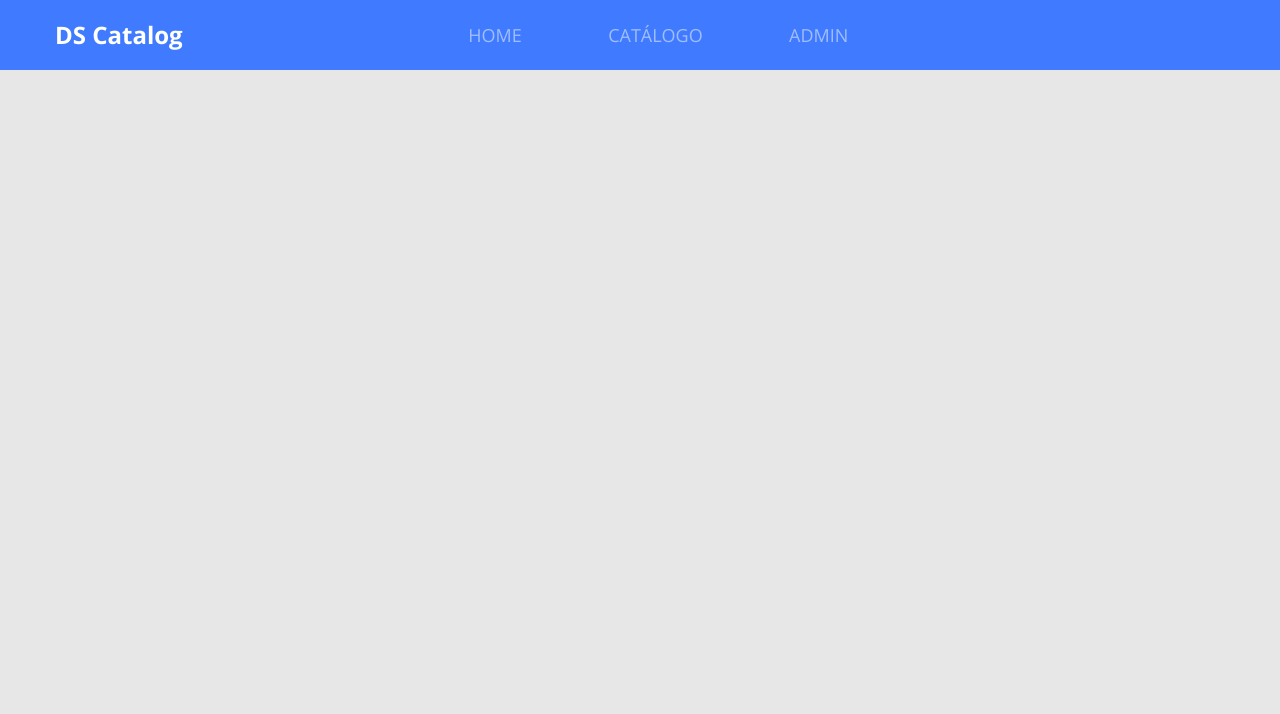
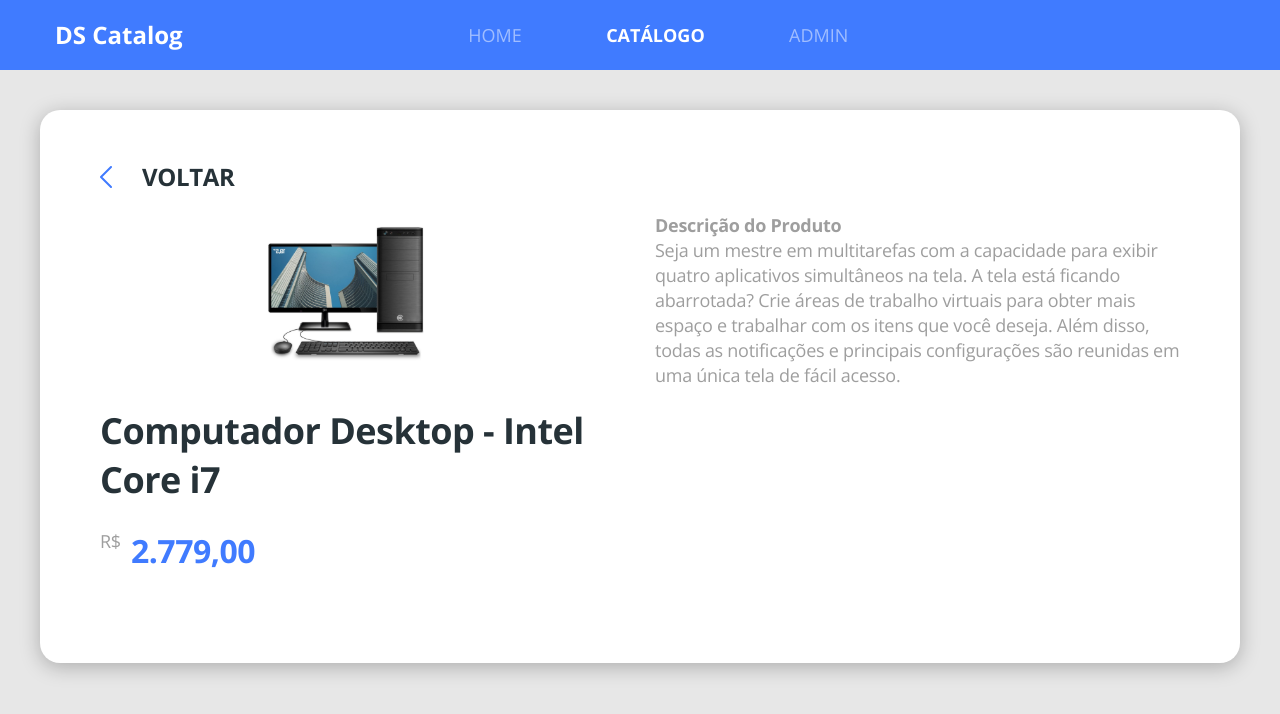
Before and after one commit to marcosemilson/catalog-bootcamp-ds, a React (Create React App) app in the folder front-web/: page /products/1 in a window 1280 px wide. Shown: the top 714 px of the page. Built offline with nearby package versions, Linux system fonts and the light colour scheme.

Commit message:
Add Product Details

```diff
--- a/front-web/src/Routes.tsx
+++ b/front-web/src/Routes.tsx
@@ -3,6 +3,7 @@
 import Navbar from './core/components/navbar';
 import Admin from './pages/admin';
 import Catalog from './pages/calalog';
+import ProductDetails from './pages/calalog/Components/ProductDetails';
 import Home from './pages/home';
 
 function Routes(){
@@ -13,8 +14,11 @@
                 <Route path="/" exact >
                     <Home />
                 </Route>
-                <Route path="/catalog" >
+                <Route path="/products" exact>
                     <Catalog />
+                </Route>
+                <Route path="/products/:productId" >
+                    <ProductDetails />
                 </Route>
                 <Route path="/admin" >
                     <Admin />
--- a/front-web/src/core/components/ButtonIcon/styles.scss
+++ b/front-web/src/core/components/ButtonIcon/styles.scss
@@ -13,4 +13,5 @@
     display: flex;
     align-items: center;
     justify-content: center;
+    color: #FFF;
 }
--- /dev/null
+++ b/front-web/src/core/components/ProductPrice/index.tsx
@@ -0,0 +1,17 @@
+import React  from 'react';
+import './styles.scss';
+
+type Props = {
+    price: string;
+}
+
+function ProductPrice({price}: Props){
+    return(
+        <div className="product-price-container">
+            <span className="product-currency">R$</span>
+            <h3 className="product-price">{price}</h3>
+        </div>
+    );
+};
+
+export default ProductPrice;
--- /dev/null
+++ b/front-web/src/core/components/ProductPrice/styles.scss
@@ -0,0 +1,20 @@
+
+.product-price-container{
+    margin-top: 25px;
+    display: flex;
+}
+
+.product-currency{
+    font-size: 18px;
+    line-height: 25px;
+    letter-spacing: -0.015em;
+    color: #9E9E9E;
+}
+
+.product-price{
+    font-size: 32px;
+    line-height: 44px;
+    letter-spacing: -0.015em;
+    color: #407BFF;
+    margin-left: 10px;
+}
--- a/front-web/src/core/components/navbar/index.tsx
+++ b/front-web/src/core/components/navbar/index.tsx
@@ -18,7 +18,7 @@
                         </NavLink>
                     </li>
                     <li>
-                        <NavLink to="/catalog" activeClassName="active">
+                        <NavLink to="/products" activeClassName="active">
                             CATÁLOGO
                         </NavLink>
                     </li>
--- a/front-web/src/pages/calalog/Components/ProductCard/index.tsx
+++ b/front-web/src/pages/calalog/Components/ProductCard/index.tsx
@@ -1,6 +1,7 @@
 import React from 'react';
 import './styles.scss';
 import {ReactComponent as ProductImage} from '../../../../core/assets/Images/product.svg';
+import ProductPrice from '../../../../core/components/ProductPrice';
 
 function ProductCard(){
     return(
@@ -10,10 +11,7 @@
                 <h6 className="product-name">
                     Computador Desktop - Intel Core i7
                 </h6>
-                <div className="product-price-container">
-                    <span className="product-currency">R$</span>
-                    <h3 className="product-price">2.779,00</h3>
-                </div>
+                <ProductPrice price = "2.779,00" />
             </div>
         </div>
 
--- a/front-web/src/pages/calalog/Components/ProductCard/styles.scss
+++ b/front-web/src/pages/calalog/Components/ProductCard/styles.scss
@@ -14,25 +14,6 @@
     font-size: 18px;
     line-height: 25px;
     letter-spacing: -0.015em;
+    color: #263238;
 
 }
-
-.product-price-container{
-    margin-top: 25px;
-    display: flex;
-}
-
-.product-currency{
-    font-size: 18px;
-    line-height: 25px;
-    letter-spacing: -0.015em;
-    color: #9E9E9E;
-}
-
-.product-price{
-    font-size: 32px;
-    line-height: 44px;
-    letter-spacing: -0.015em;
-    color: #407BFF;
-    margin-left: 10px;
-}
--- /dev/null
+++ b/front-web/src/pages/calalog/Components/ProductDetails/index.tsx
@@ -0,0 +1,46 @@
+import React from 'react';
+import { Link, useParams } from 'react-router-dom';
+import './styles.scss';
+import {ReactComponent as ArrowIcon} from '../../../../core/assets/Images/arrow.svg'
+import {ReactComponent as ProductImage} from '../../../../core/assets/Images/product.svg'
+import ProductPrice from '../../../../core/components/ProductPrice';
+
+type ParamsType={
+    productId: string;
+}
+function ProductDetails(){
+    const {productId} = useParams<ParamsType>();
+
+    console.log(productId);
+    return(
+        <div className = "product-details-container">
+            <div className = "card-base border-radius-20 product-datails">
+                <Link to = "/products" className="product-details-goback">
+                <ArrowIcon className="icon-goback" />
+                <h1 className="text-goback">voltar</h1>
+                </Link>
+                <div className="row">
+                    <div className="col-6 pr-5">
+                        <div className="product-details-Image text-center">
+                            <ProductImage />
+                        </div>
+                        <h1 className="product-datails-name">Computador Desktop - Intel Core i7</h1>
+                        <ProductPrice price="2.779,00" />
+                    </div>
+                    <div className="col-6 product-details-card">
+                        <h1 className="product-description-title">Descrição do Produto</h1>
+                        <p className="product-description-text">
+                            Seja um mestre em multitarefas com a capacidade para exibir quatro
+                            aplicativos simultâneos na tela. A tela está ficando abarrotada?
+                            Crie áreas de trabalho virtuais para obter mais espaço e trabalhar
+                            com os itens que você deseja. Além disso, todas as notificações e
+                            principais configurações são reunidas em uma única tela de fácil acesso.
+                        </p>
+                    </div>
+                </div>
+            </div>
+        </div>
+    );
+};
+
+export default ProductDetails;
--- /dev/null
+++ b/front-web/src/pages/calalog/Components/ProductDetails/styles.scss
@@ -0,0 +1,66 @@
+.product-details-container{
+    margin-top: 40px;
+    padding-left: 40px;
+    padding-right: 40px;
+}
+
+.product-datails{
+    padding: 50px 60px 90px 60px;
+}
+
+.product-details-goback{
+    display: flex;
+    align-items: center;
+    margin-bottom: 20px;
+}
+
+.text-goback{
+    font-size: 24px;
+    line-height: 33px;
+    letter-spacing: -0.015em;
+    color: #263238;
+    text-transform: uppercase;
+
+}
+
+.icon-goback{
+    color: #407BFF;
+    transform: rotate(-180deg);
+    margin-right: 30px;
+}
+
+.product-datails-card{
+    border: 1px solid #E1E1E1;
+    border-radius: 20px;
+    padding: 38px 29px;
+}
+
+.product-datails-image{
+    width: 353px;
+    height: 353px;
+}
+
+.product-description-title{
+    font-size: 18px;
+    line-height: 25px;
+    letter-spacing: -0.015em;
+    color: #9E9E9E;
+}
+
+.product-description-text{
+    font-size: 18px;
+    line-height: 25px;
+    letter-spacing: -0.015em;
+    color: #9E9E9E;
+}
+.product-datails-name{
+    font-size: 36px;
+    line-height: 49px;
+    letter-spacing: -0.015em;
+    margin-top: 35px;
+
+}
+
+.product-datails.product-price{
+    font-size: 48px;
+}
--- a/front-web/src/pages/calalog/index.tsx
+++ b/front-web/src/pages/calalog/index.tsx
@@ -1,4 +1,5 @@
 import React from 'react';
+import { Link } from 'react-router-dom';
 import ProductCard from './Components/ProductCard';
 import './styles.scss'
 
@@ -9,14 +10,17 @@
                 Catálogo de Produtos
             </h1>
             <div className="catalog-products">
-                <ProductCard />
-                <ProductCard />
-                <ProductCard />
-                <ProductCard />
-                <ProductCard />
-                <ProductCard />
-                <ProductCard />
-                <ProductCard />
+                <Link to ="products/1"><ProductCard /></Link>
+                <Link to ="products/2"><ProductCard /></Link>
+                <Link to ="products/3"><ProductCard /></Link>
+                <Link to ="products/4"><ProductCard /></Link>
+                <Link to ="products/5"><ProductCard /></Link>
+                <Link to ="products/6"><ProductCard /></Link>
+                <Link to ="products/7"><ProductCard /></Link>
+                <Link to ="products/8"><ProductCard /></Link>
+                <Link to ="products/9"><ProductCard /></Link>
+                <Link to ="products/10"><ProductCard /></Link>
+
             </div>
         </div>
     )
--- a/front-web/src/pages/home/index.tsx
+++ b/front-web/src/pages/home/index.tsx
@@ -13,7 +13,7 @@
                         Conheça o melhor <br />catálogo de produtos
                     </h1>
                     <p className="text-subtitle">Ajudaremos você a encontrar os melhores <br /> produtos disponíveis no mercado.</p>
-                    <Link to="/catalog">
+                    <Link to="/products">
                     <ButtonIcon text = "inicie a sua buscar"/>
                     </Link>
                 </div>
```
Also changed, not shown: front-web/src/core/assets/Images/arrow.svg, 1 other file (tests, documents, lock files or other folders).
